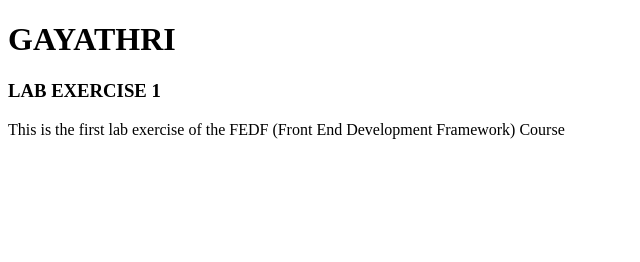
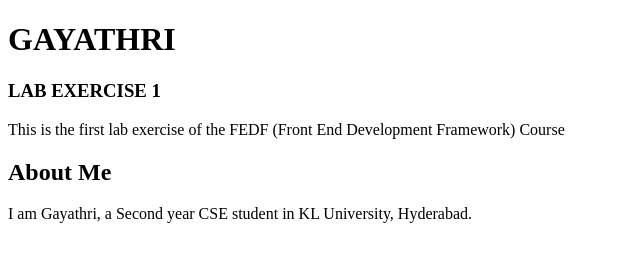
Before and after one commit to gaya3school/lab-exercises, a plain HTML site: page index.html in a window 1280 px wide. Shown: the whole page, without its empty margins (0-640 px from the left). Drawn offline with Linux system fonts and the light colour scheme.

Commit message:
now the about feature is added

```diff
--- a/index.html
+++ b/index.html
@@ -7,6 +7,11 @@
                 <h1> GAYATHRI </h1>
                 <h3> LAB EXERCISE 1 </h3>
                 <p> This is the first lab exercise of the FEDF (Front End Development Framework) Course </p>
+<section id="about">
+  <h2>About Me</h2>
+  <p>I am Gayathri, a Second year CSE student in KL University, Hyderabad.</p>
+</section>
+
 		<!--INSERT HERE-->
         </body>
 </html>
```
